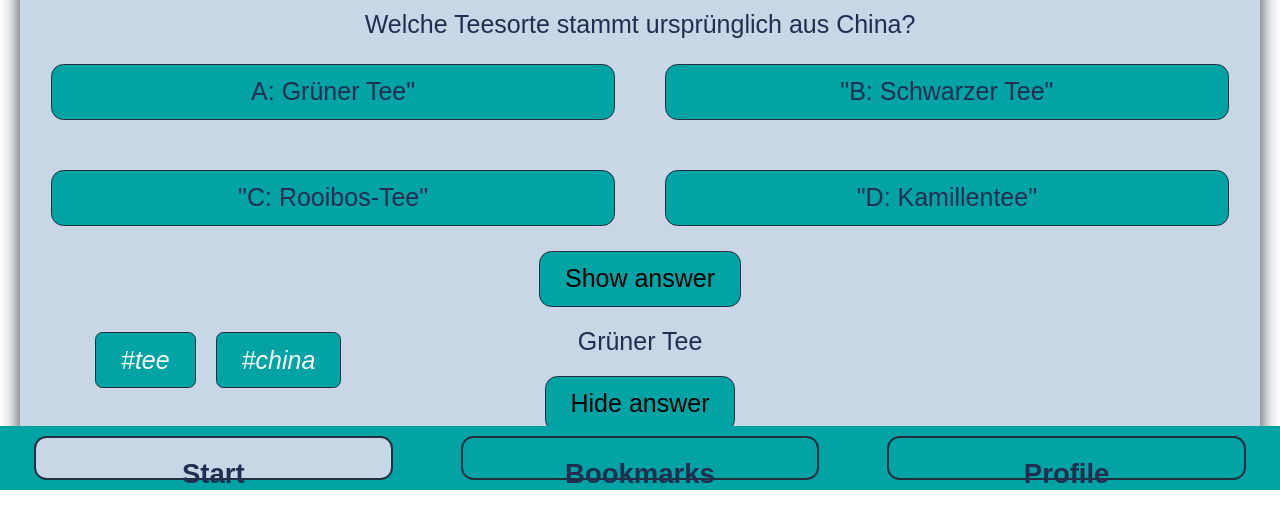
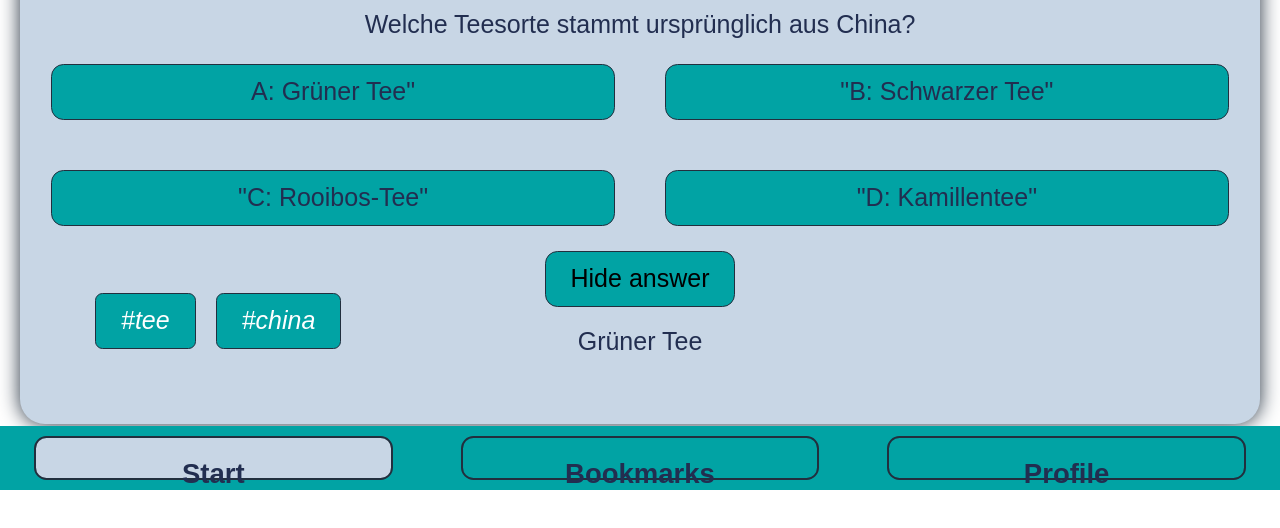
Before and after one commit to mariiaovs/quiz-app, a plain HTML site: page index.html in a window 1280 px wide. Both pictures are taken after a click on the button "Show answer". Shown: the part 310-838 px from the top of the page. Drawn offline with Linux system fonts and the light colour scheme.

Commit message:
show/hide answer button functionality

```diff
--- a/css/components/card.css
+++ b/css/components/card.css
@@ -80,5 +80,4 @@
 
 .clicked svg {
   fill: yellow;
-  opacity: 1;
 }
--- a/index.html
+++ b/index.html
@@ -33,9 +33,10 @@
         <li class="card_answer button">"C: Rooibos-Tee"</li>
         <li class="card_answer button">"D: Kamillentee"</li>
       </ul>
-      <button class="card_button button">Show answer</button>
-      <p class="answer">Grüner Tee</p>
-      <button class="card_button button">Hide answer</button>
+      <button class="card_button button" data-js="show-answer">
+        Show answer
+      </button>
+      <p class="answer" hidden data-js="answer-text">Grüner Tee</p>
       <ul class="card_tags">
         <li aria-label="tee hashtag">#tee</li>
         <li aria-label="china hashtag">#china</li>
--- a/js/app.js
+++ b/js/app.js
@@ -3,3 +3,21 @@ const bookmarkButton = document.querySelector('[data-js="bookmark"]');
 bookmarkButton.addEventListener("click", () => {
   bookmarkButton.classList.toggle("clicked");
 });
+
+const showAnswerButton = document.querySelector('[data-js="show-answer"]');
+const answerText = document.querySelector('[data-js="answer-text"]');
+console.log(answerText);
+
+let answerIsShown = false;
+
+showAnswerButton.addEventListener("click", () => {
+  if (answerIsShown) {
+    showAnswerButton.textContent = "Show answer";
+    answerText.setAttribute("hidden", "");
+  } else {
+    showAnswerButton.textContent = "Hide answer";
+    answerText.removeAttribute("hidden");
+    console.log(answerText);
+  }
+  answerIsShown = !answerIsShown;
+});
```
